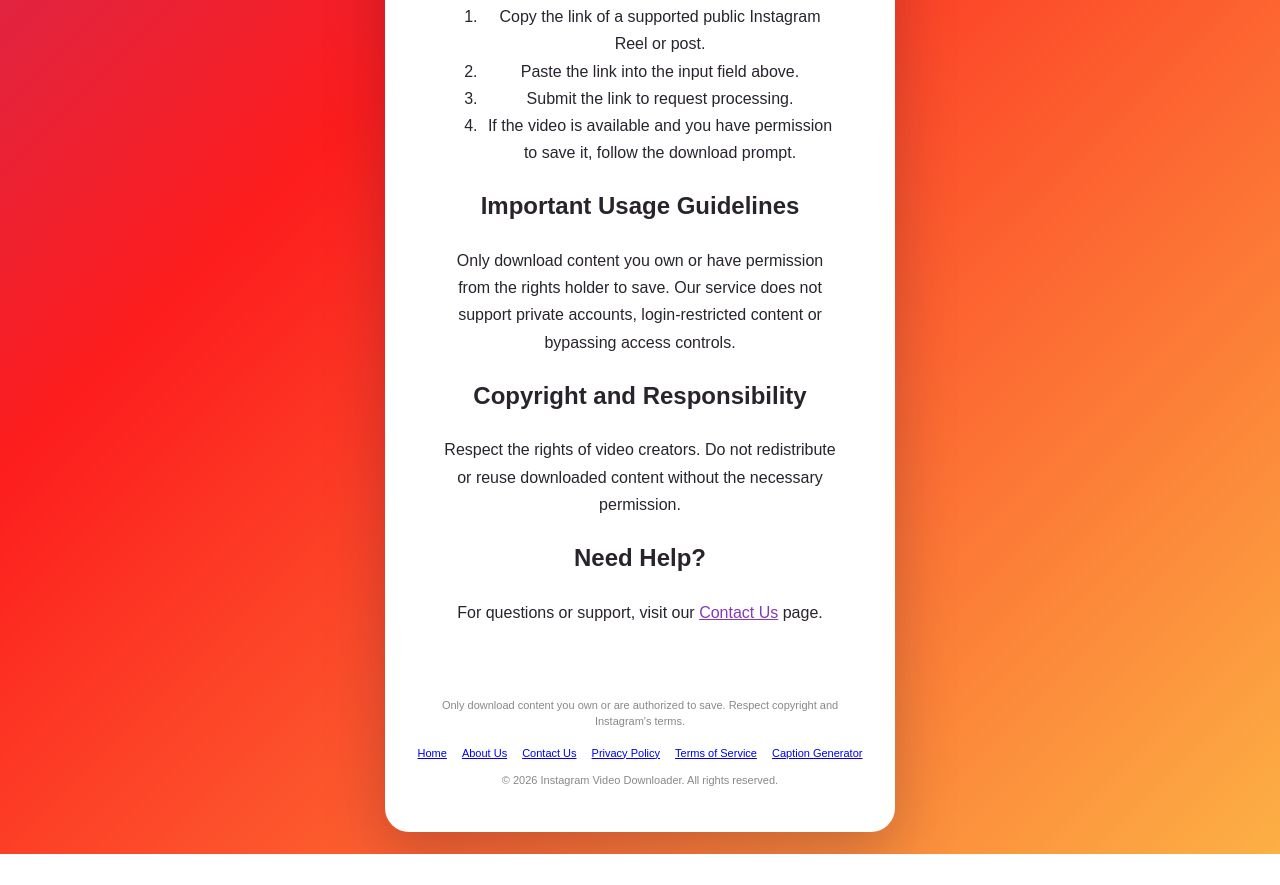
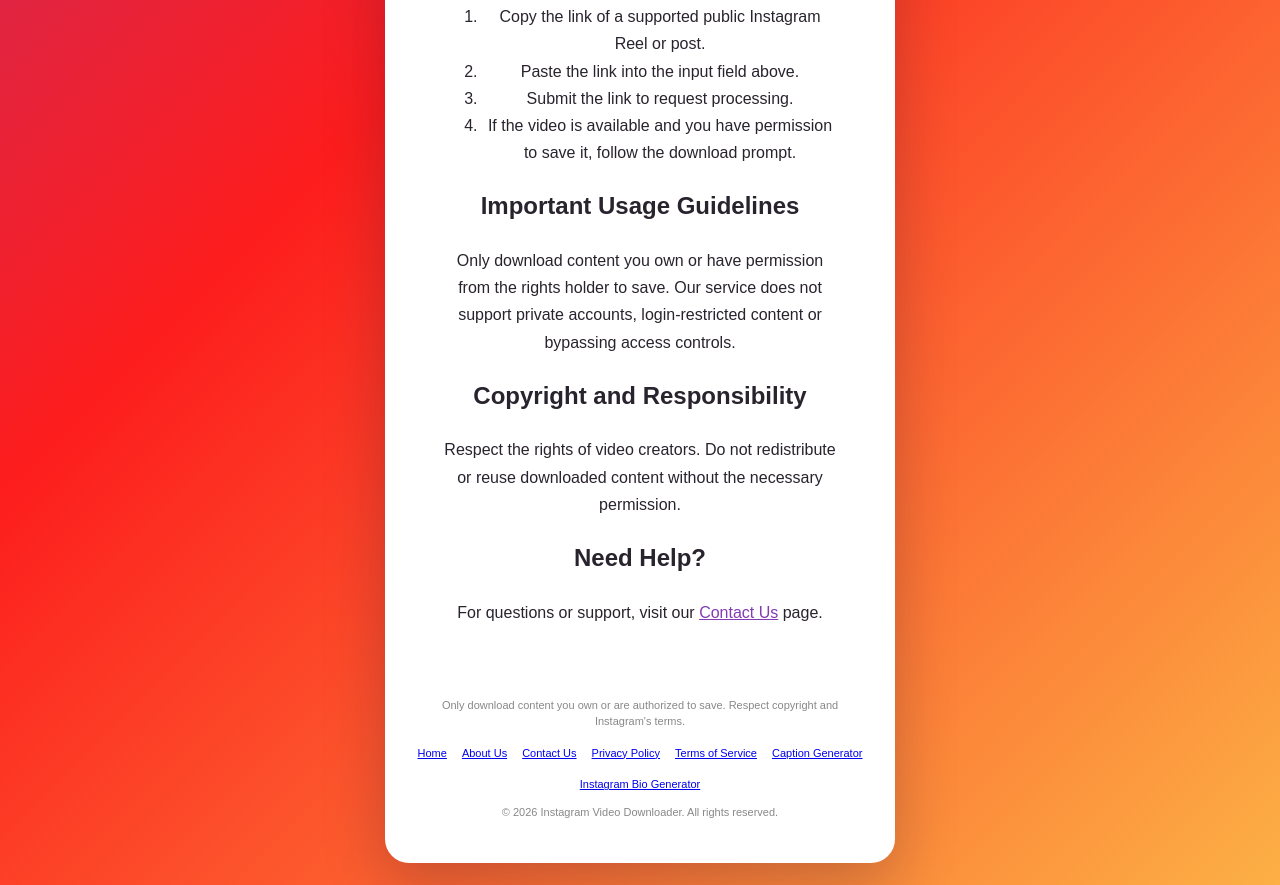
Before and after one commit to nu3883995-hash/Instagram-downloader., a website: page index.html in a window 1280 px wide. Shown: the part 1555-2440 px from the top of the page. Before the commit the page ends 2409 px from the top, so only its background shows below. Drawn offline with Linux system fonts and the light colour scheme.

Commit message:
Update index.html

```diff
--- a/index.html
+++ b/index.html
@@ -123,6 +123,7 @@
     <a href="/privacy.html">Privacy Policy</a>
     <a href="/terms.html">Terms of Service</a>
     <a href="/caption-generator.html">Caption Generator</a>
+    <a href="/bio-generator.html">Instagram Bio Generator</a>
   </nav>
 
   <p>© 2026 Instagram Video Downloader. All rights reserved.</p>
```
